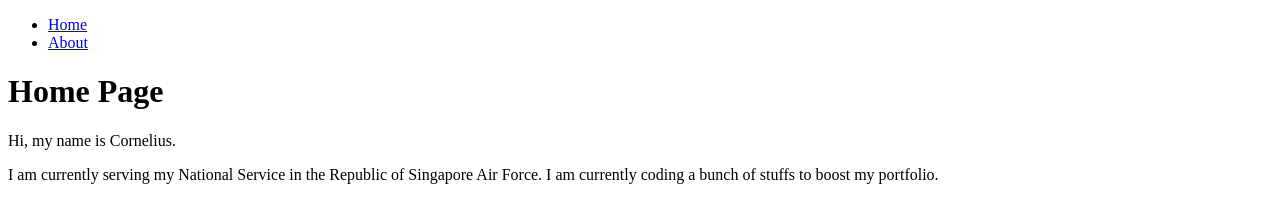
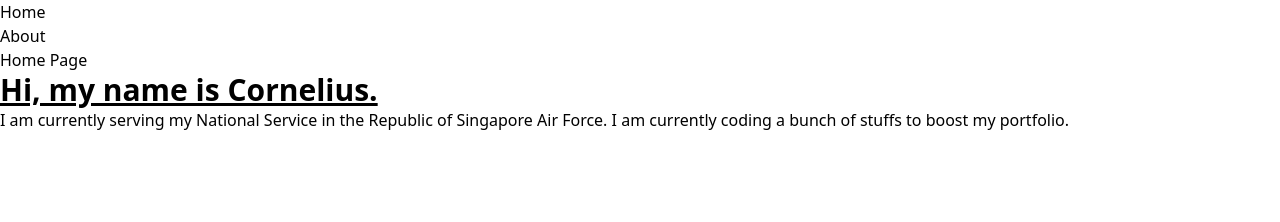
Before and after one commit to CorneliusAng/CorneliusAng.github.io, a Gatsby site: page / in a window 1280 px wide. Built offline with nearby package versions, Linux system fonts and the light colour scheme; Gatsby itself is replaced by a stand-in of ours.

Commit message:
Implement tailwindcss

```diff
--- /dev/null
+++ b/gatsby-browser.js
@@ -0,0 +1 @@
+import './src/styles/global.css'
--- a/gatsby-config.ts
+++ b/gatsby-config.ts
@@ -8,7 +8,9 @@ const config: GatsbyConfig = {
   // If you use VSCode you can also use the GraphQL plugin
   // Learn more at: https://gatsby.dev/graphql-typegen
   graphqlTypegen: true,
-  plugins: [],
+  plugins: [
+    'gatsby-plugin-postcss',
+  ],
 }
 
 export default config
--- /dev/null
+++ b/postcss.config.js
@@ -0,0 +1,6 @@
+module.exports = {
+  plugins: {
+    tailwindcss: {},
+    autoprefixer: {},
+  },
+}
--- a/src/pages/index.tsx
+++ b/src/pages/index.tsx
@@ -4,7 +4,7 @@
 const IndexPage = () => {
   return (
     <Layout pageTitle="Home Page">
-      <p>Hi, my name is Cornelius.</p>
+      <p className="text-3xl font-bold underline">Hi, my name is Cornelius.</p>
       <p>I am currently serving my National Service in the Republic of Singapore Air Force. I am currently coding a bunch of stuffs to boost my portfolio.</p>
     </Layout>
   )
--- /dev/null
+++ b/src/styles/global.css
@@ -0,0 +1,3 @@
+@tailwind base;
+@tailwind components;
+@tailwind utilities;
--- /dev/null
+++ b/tailwind.config.js
@@ -0,0 +1,15 @@
+module.exports = {
+  content: [
+    "./src/pages/**/*.{js,jsx,ts,tsx}",
+    "./src/components/**/*.{js,jsx,ts,tsx}",
+  ],
+  purge: [],
+  darkMode: false, // or 'media' or 'class'
+  theme: {
+    extend: {},
+  },
+  variants: {
+    extend: {},
+  },
+  plugins: [],
+}
```
